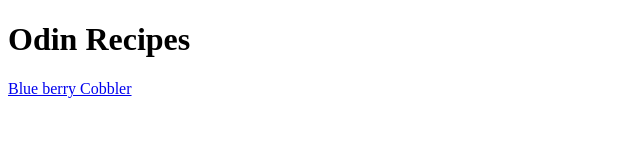
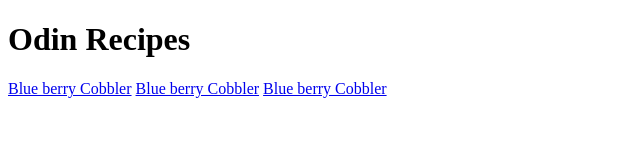
Before and after one commit to Xien-Thomas/odin-recipes, a plain HTML site: page index.html in a window 1280 px wide. Shown: the whole page, without its empty margins (0-640 px from the left). Drawn offline with Linux system fonts and the light colour scheme.

Commit message:
[WIP] added more recipes to index page

```diff
--- a/index.html
+++ b/index.html
@@ -9,5 +9,7 @@
     <body>
         <h1>Odin Recipes</h1>
         <a href="./recipes/blueberry-cobbler.html">Blue berry Cobbler</a>
+        <a href="./recipes/blueberry-cobbler.html">Blue berry Cobbler</a>
+        <a href="./recipes/blueberry-cobbler.html">Blue berry Cobbler</a>
     </body>
 </html>
```
